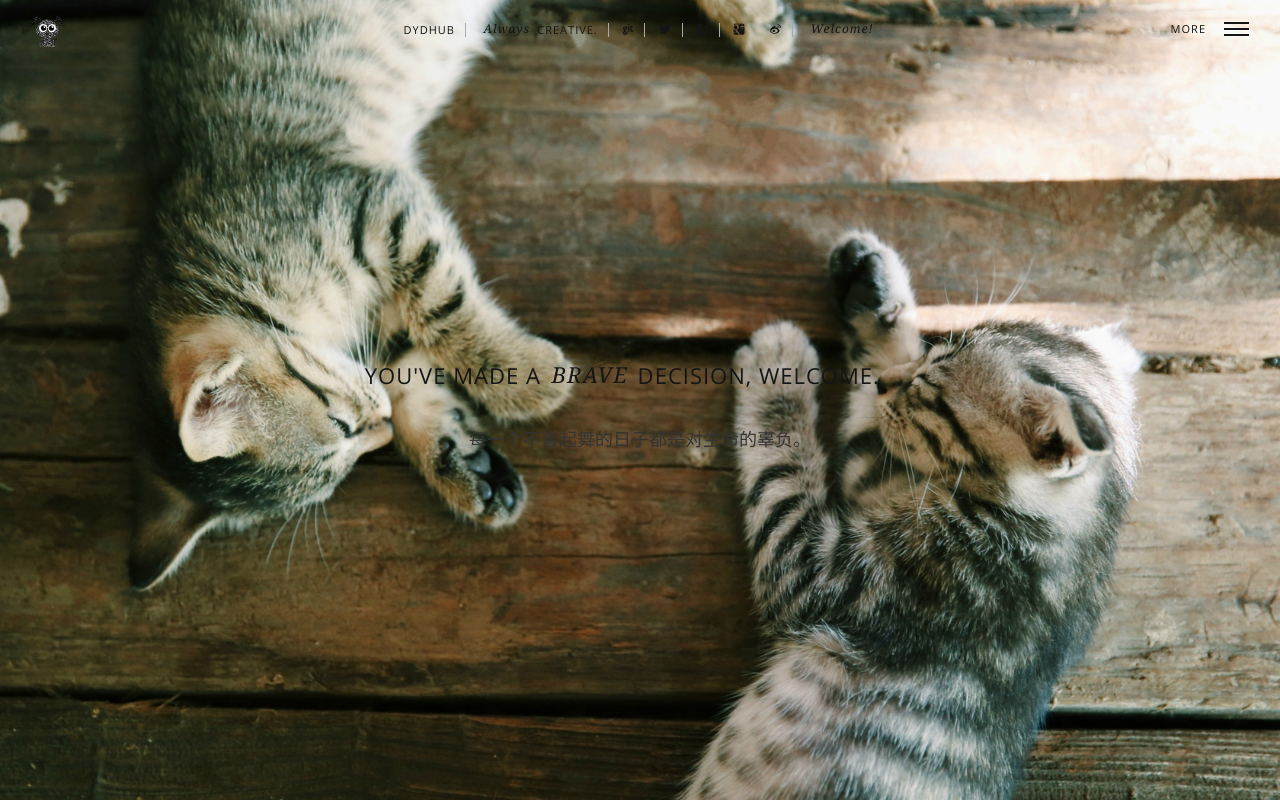
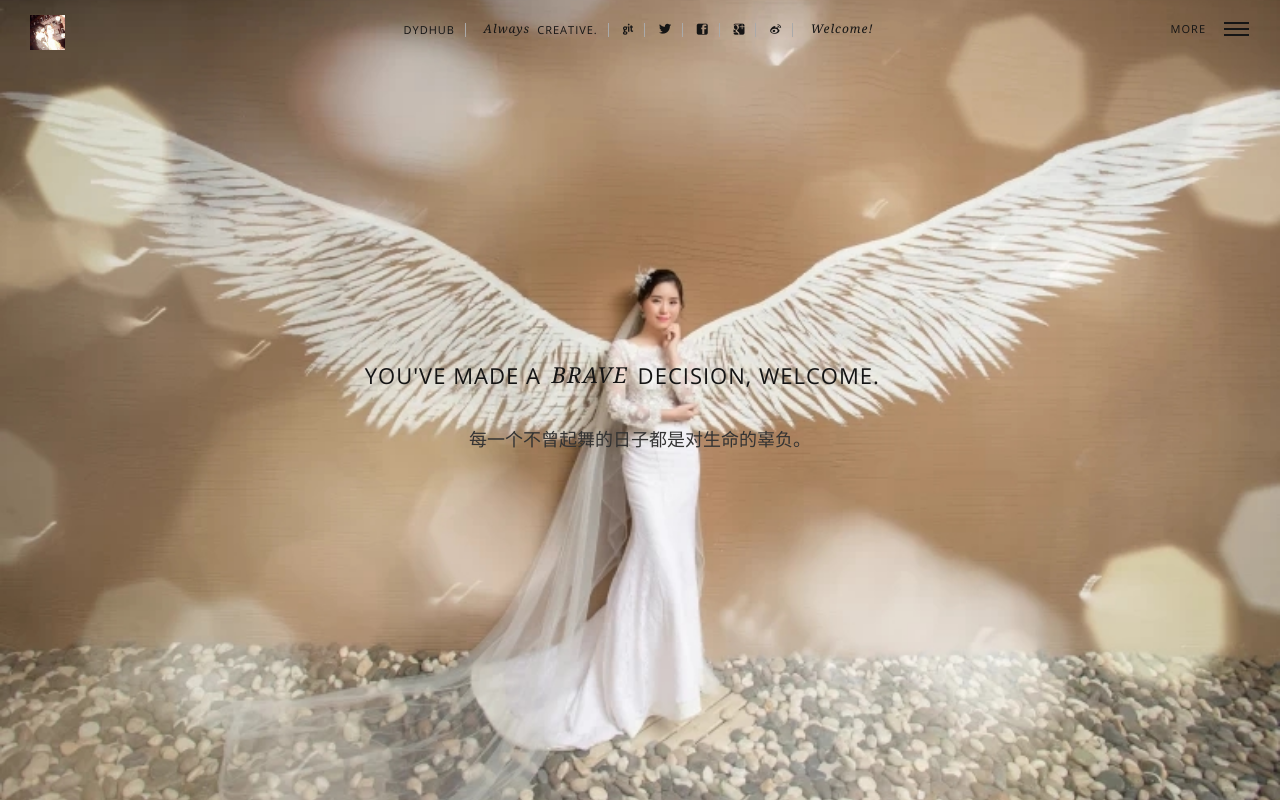
Before and after one commit to dydhub/dydhub.github.io, a plain HTML site: page archives/2020/11/index.html in a window 1280 px wide. Shown: the top 800 px of the page. Drawn offline with Linux system fonts and the light colour scheme.

Commit message:
Site updated: 2020-11-07 16:32:52

```diff
--- a/archives/2020/11/index.html
+++ b/archives/2020/11/index.html
@@ -123,7 +123,7 @@
                     <!-- Nav logo -->
                     <div class="logo">
                         <a href="/" title="Logo" class="animsition-link">
-                         <img src="/img/logo.png" alt="Logo" width="35px;"/>
+                         <img src="/img/dydzt.jpg" alt="Logo" width="35px;"/>
                         </a>
                     </div>
                     <!-- // Nav logo -->
@@ -170,7 +170,7 @@
       <!-- ============================ Hero Image =========================== -->
 
 <section id="hero" class="scrollme">
-    <div class="container-fluid element-img" style="background: url(/img/bg_img.jpg) no-repeat center center fixed;background-size: cover">
+    <div class="container-fluid element-img" style="background: url(/img/sss.jpg) no-repeat center center fixed;background-size: cover">
         <div class="row">
             <div class="col-xs-12 col-sm-8 col-sm-offset-2 col-md-8 col-md-offset-2 vertical-align cover boost text-center">
                 <div class="center-me animateme" data-when="exit" data-from="0" data-to="0.6" data-opacity="0" data-translatey="100">
```
Also changed, not shown: 2020/11/06/hello-world/index.html (+1 -1 lines), 2020/11/07/记录android开发/index.html (+1 -1 lines), archives/2020/index.html (+2 -2 lines), archives/index.html (+2 -2 lines), index.html (+2 -2 lines), img/dydzt.jpg (added), img/sss.jpg (added).
